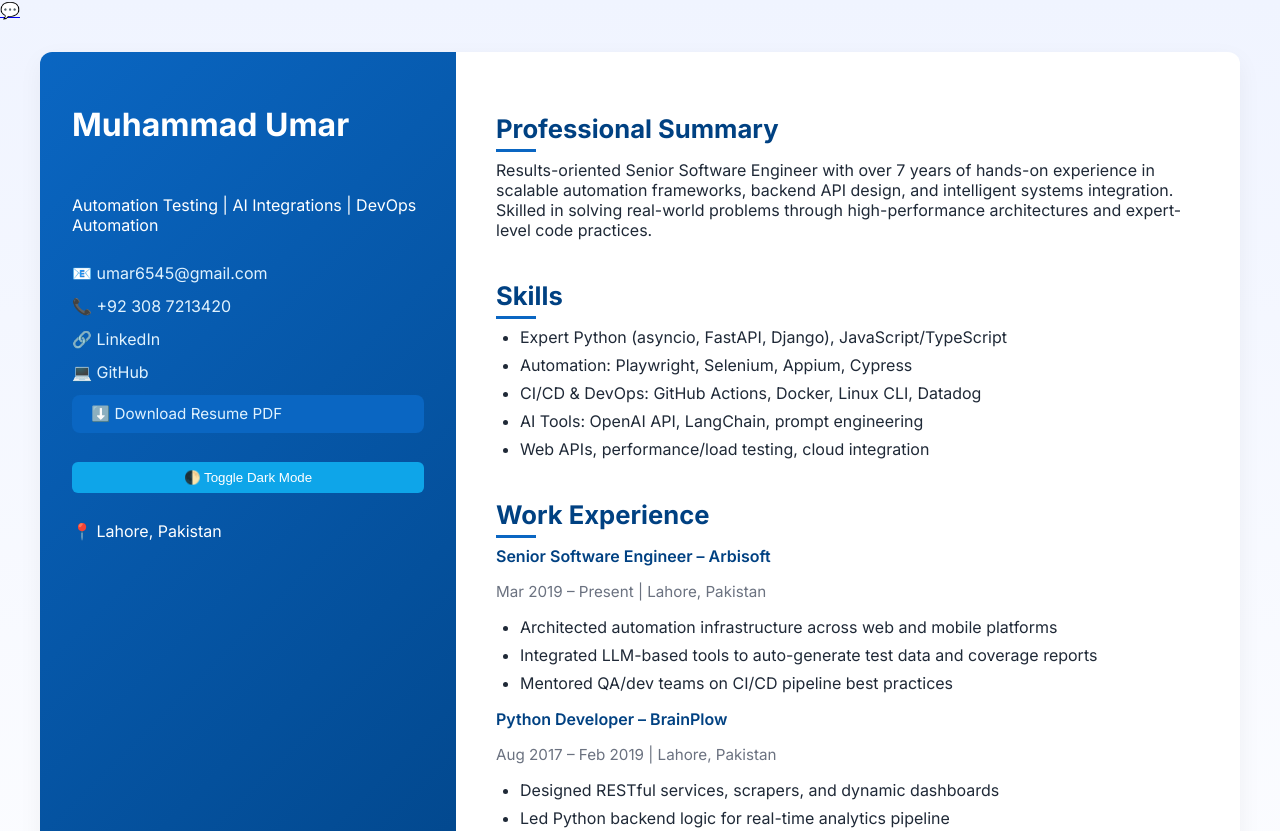
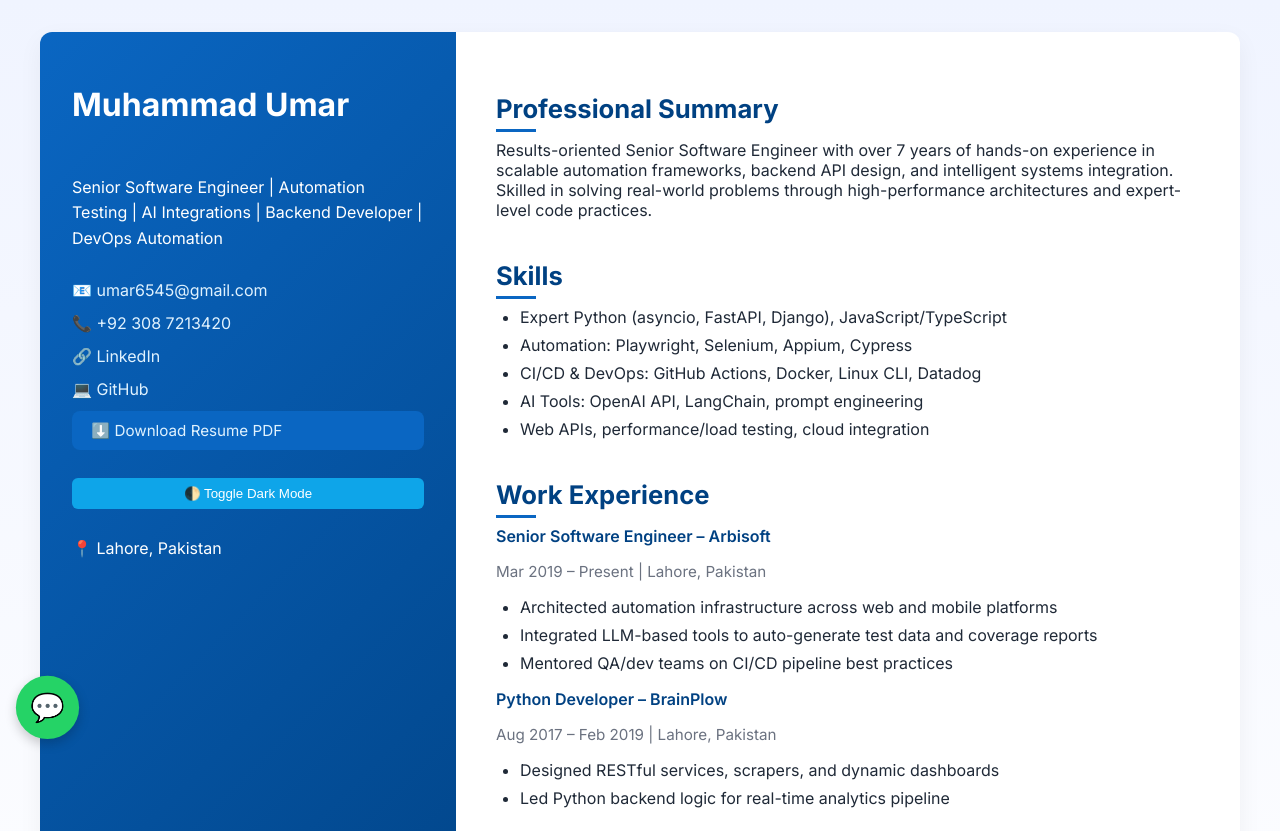
Before and after one commit to UMAR6545/profile, a plain HTML site: page index.html in a window 1280 px wide. Shown: the top 831 px of the page. Drawn offline with Linux system fonts and the light colour scheme.

Commit message:
Update index.html

```diff
--- a/index.html
+++ b/index.html
@@ -52,7 +52,7 @@
     .sidebar h1 {
       font-size: 2rem;
     }
-    $1max-content$2}
+
     @keyframes typing {
       from { width: 0; }
       to { width: 100%; }
@@ -140,8 +140,25 @@
     .download-btn:hover {
       background-color: var(--primary-dark);
     }
-    $1animation: pulse 2s infinite;
+    .whatsapp-button {
+      position: fixed;
+      top: 85vh;
+      left: 20px;
+      background-color: #25d366;
+      color: white;
+      border-radius: 50%;
+      width: 55px;
+      height: 55px;
+      display: flex;
+      align-items: center;
+      justify-content: center;
+      font-size: 24px;
+      text-decoration: none;
+      box-shadow: 0 4px 10px rgba(0, 0, 0, 0.2);
+      z-index: 1000;
+      animation: pulse 2s infinite;
       transition: transform 0.3s ease;
+    }
     }
     .whatsapp-button:hover {
       transform: scale(1.1);
@@ -163,7 +180,9 @@
   <div class="container">
     <div class="sidebar">
       <h1>Muhammad Umar</h1>
-      <p class="typing">Automation Testing | AI Integrations | DevOps Automation</p>
+      <p style="font-size: 1rem; line-height: 1.6; font-weight: 500;">
+        Senior Software Engineer | Automation Testing | AI Integrations | Backend Developer | DevOps Automation
+      </p>
       <a href="mailto:umar6545@gmail.com">📧 umar6545@gmail.com</a>
       <a href="tel:+923087213420">📞 +92 308 7213420</a>
       <a href="https://linkedin.com/in/umar-ch-6507a5a6" target="_blank">🔗 LinkedIn</a>
```
